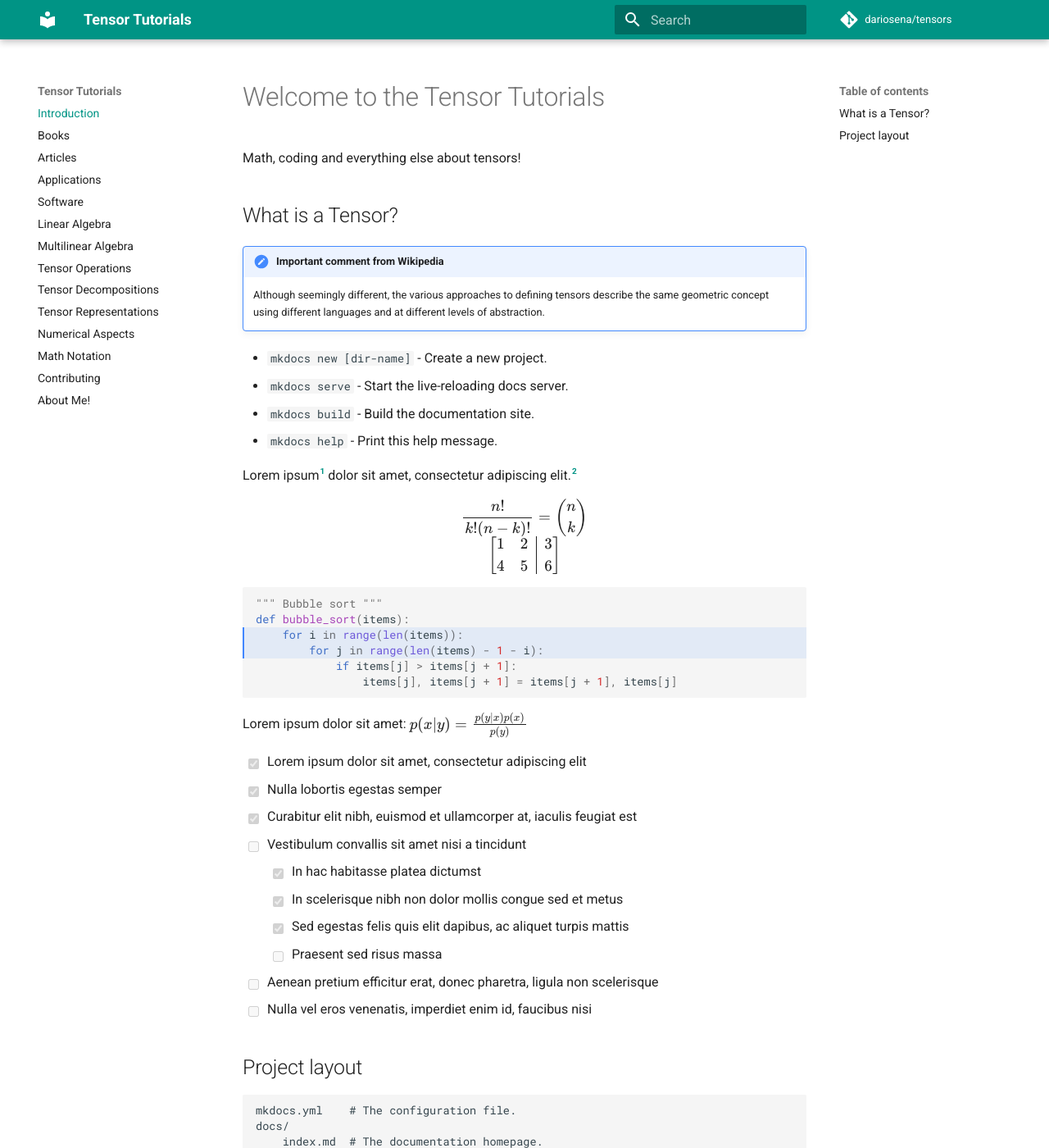
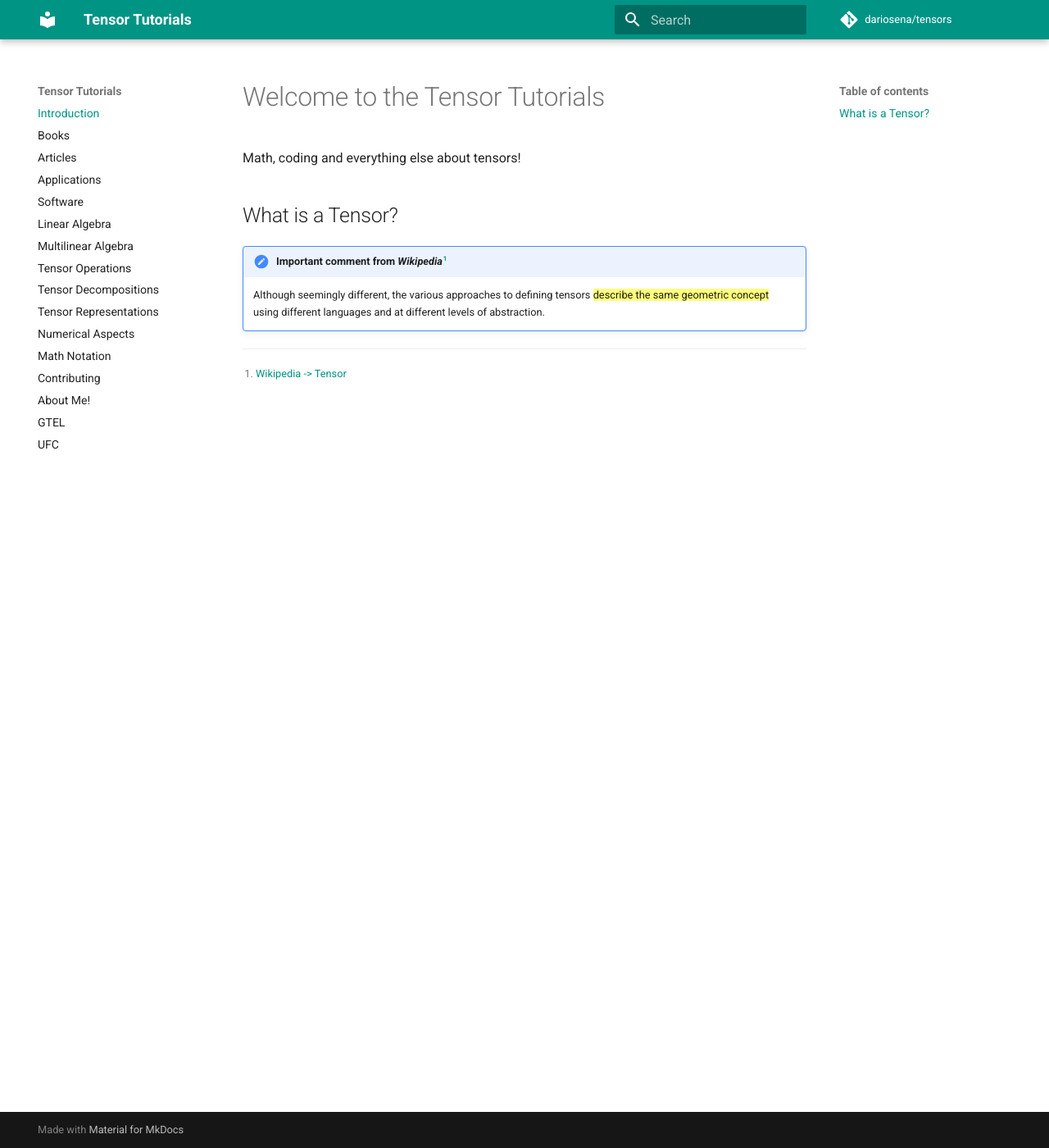
Before and after one commit to charudatta10/tensors, an MkDocs documentation site: the page built from docs/index.md, in a window 1280 px wide and 1400 px high. Shown: the whole window at 82% size. Built offline with MkDocs 1.6.1 and Material for MkDocs 9.7.7, drawn with Linux system fonts in a browser that asks for light colours; formulas are drawn with MathJax 3; comment, search, counter and statistics services are not loaded; old or Windows-style settings are respelled for this version of MkDocs; some of the changed text lies outside the part shown.

````diff
--- a/docs/index.md
+++ b/docs/index.md
@@ -4,55 +4,9 @@ Math, coding and everything else about tensors!
 
 ## What is a Tensor?
 
-!!! cite "Important comment from Wikipedia"
-    Although seemingly different, the various approaches to defining tensors describe the same geometric concept using different languages and at different levels of abstraction.
-
-* `mkdocs new [dir-name]` - Create a new project.
-* `mkdocs serve` - Start the live-reloading docs server.
-* `mkdocs build` - Build the documentation site.
-* `mkdocs help` - Print this help message.
-
-Lorem ipsum[^1] dolor sit amet, consectetur adipiscing elit.[^2]
-[^1]: This is a footnote content.
-[^2]: This is a footnote content.
-
-$$
-\frac{n!}{k!(n-k)!} = \binom{n}{k}
-$$
-
-$$ \left[
-    \begin{array}{cc|c}
-      1&2&3\\
-      4&5&6
-    \end{array}
-\right] $$
-
-``` python hl_lines="3 4"
-""" Bubble sort """
-def bubble_sort(items):
-    for i in range(len(items)):
-        for j in range(len(items) - 1 - i):
-            if items[j] > items[j + 1]:
-                items[j], items[j + 1] = items[j + 1], items[j]
-```
-
-Lorem ipsum dolor sit amet: $p(x|y) = \frac{p(y|x)p(x)}{p(y)}$
-
-* [x] Lorem ipsum dolor sit amet, consectetur adipiscing elit
-* [x] Nulla lobortis egestas semper
-* [x] Curabitur elit nibh, euismod et ullamcorper at, iaculis feugiat est
-* [ ] Vestibulum convallis sit amet nisi a tincidunt
-    * [x] In hac habitasse platea dictumst
-    * [x] In scelerisque nibh non dolor mollis congue sed et metus
-    * [x] Sed egestas felis quis elit dapibus, ac aliquet turpis mattis
-    * [ ] Praesent sed risus massa
-* [ ] Aenean pretium efficitur erat, donec pharetra, ligula non scelerisque
-* [ ] Nulla vel eros venenatis, imperdiet enim id, faucibus nisi
+!!! cite "Important comment from *Wikipedia*[^1]"
+    Although seemingly different, the various approaches to defining tensors ==describe the same geometric concept== using different languages and at different levels of abstraction.
 
 
-## Project layout
 
-    mkdocs.yml    # The configuration file.
-    docs/
-        index.md  # The documentation homepage.
-        ...       # Other markdown pages, images and other files.
+[^1]: [Wikipedia -> Tensor](https://en.wikipedia.org/wiki/Tensor)
--- a/mkdocs.yml
+++ b/mkdocs.yml
@@ -15,6 +15,8 @@ pages:
     - 'Math Notation': 'notation.md'
     - 'Contributing': 'contributing.md'
     - 'About Me!': 'about.md'
+    - 'GTEL': 'gtel.md'
+    - 'UFC': 'ufc.md'
 
 theme: 'material'
 
````
Also changed, not shown: docs/about.md (+2 -0 lines), docs/gtel.md (added, +11 -0 lines), docs/notation.md (+6 -0 lines), docs/ufc.md (added, +7 -0 lines), docs/images/gtel.png (added), docs/images/ufc.png (added).
